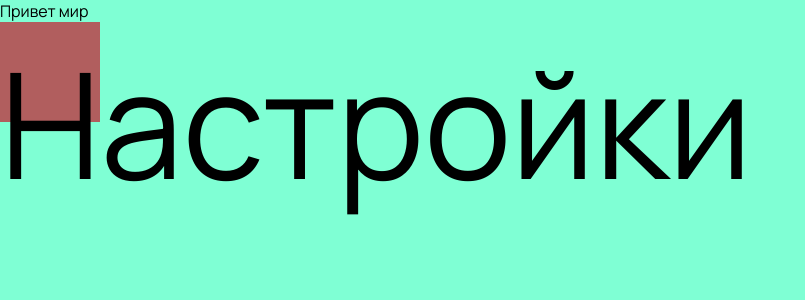
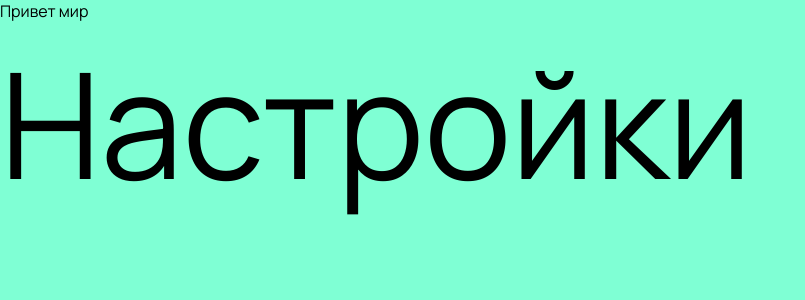
Before and after one commit to ArtErusov/MovieReact, a React (Vite) app: page / in a window 1280 px wide. Shown: the top 300 px of the page, without its empty margins (0-805 px from the left). Built offline with nearby package versions, Linux system fonts and the light colour scheme.

Commit message:
Set up styles

```diff
--- a/src/styles/index.scss
+++ b/src/styles/index.scss
@@ -1,11 +1,8 @@
 @use './reset.scss';
 @use './fonts.scss';
+@use './variables.scss';
 
 body {
-  font-family: Manrope;
+  font-family: var(--font-famili-base);
   background-color: aquamarine;
 }
-
-:root {
-  --test-color: #b15e5e;
-}
--- /dev/null
+++ b/src/styles/variables.scss
@@ -0,0 +1,57 @@
+@use './helpers/constants.scss' as *;
+@use './helpers/functions.scss' as *;
+
+:root {
+  --color-white: #fff;
+  --color-black: #000000;
+
+  --color-red-45: #e50000;
+  --color-red-50: #ff0000;
+  --color-red-55: #ff1919;
+  --color-red-60: #ff3333;
+  --color-red-80: #ff9999;
+  --color-red-90: #ffcccc;
+  --color-red-95: #ffcccc;
+  --color-red-99: #fffafa;
+
+  --color-black-06: #0f0f0f;
+  --color-black-08: #141414;
+  --color-black-10: #1a1a1a;
+  --color-black-12: #1f1f1f;
+  --color-black-15: #262626;
+  --color-black-20: #333333;
+  --color-black-25: #404040;
+  --color-black-30: #4c4c4c;
+
+  --color-gray-60: #999999;
+  --color-gray-65: #a6a6a6;
+  --color-gray-70: #b3b3b3;
+  --color-gray-75: #b3b3b3;
+  --color-gray-90: #e4e4e7;
+  --color-gray-95: #f1f1f3;
+  --color-gray-97: #f7f7f8;
+  --color-gray-99: #fcfcfd;
+
+  --border: var(--border-width-s) solid var(--color-black-15);
+
+  --border-width-l: 4px;
+  --border-width-m: 3px;
+  --border-width-s: 1px;
+
+  --border-radius-l: 12px;
+  --border-radius-m: 10px;
+  --border-radius-s: 8px;
+  --border-radius-xs: 6px;
+  --border-radius-xxs: 5px;
+  --border-radius-xxxs: 4px;
+
+  --font-famili-base: 'Manrope', sans-serif;
+
+  --container-width: #{fluid-to-laptop($container-desktop-width, $container-laptop-width)};
+
+  --container-padding-x: 16px;
+  --container-padding-y: #{fluid(75, 40)};
+
+  --transition-duration: 0.2s;
+  --transition-duration-longer: 0.4s;
+}
```
